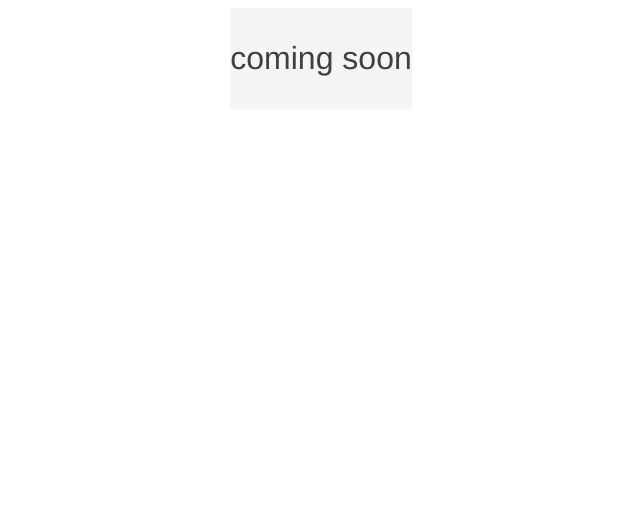
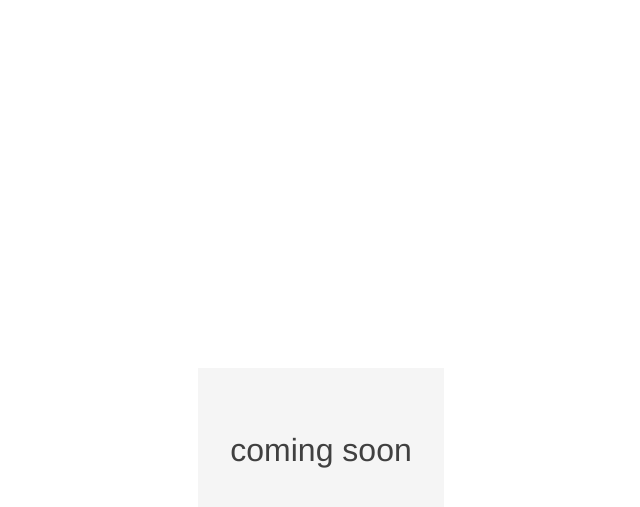
Before and after one commit to siankirvan/siankirvan.github.com, a Jekyll site: the page index.html, which Jekyll copies as it is, in a window 1280 px wide. Shown: the top 507 px of the page, without its empty margins (319-959 px from the left). Built offline with Jekyll 4.4.1, drawn with Linux system fonts in a browser that asks for light colours.

Commit message:
More styles

```diff
--- a/index.html
+++ b/index.html
@@ -5,11 +5,13 @@
         display: flex;
         align-items: center;
         justify-content: center;
+        height: 100%;
       }
 
       .wall__brick {
         max-width: 50%;
         background-color: whitesmoke;
+        padding: 2rem;
         color: #404040;
         font-size: 2rem;
         font-family: Helvetica;
```
